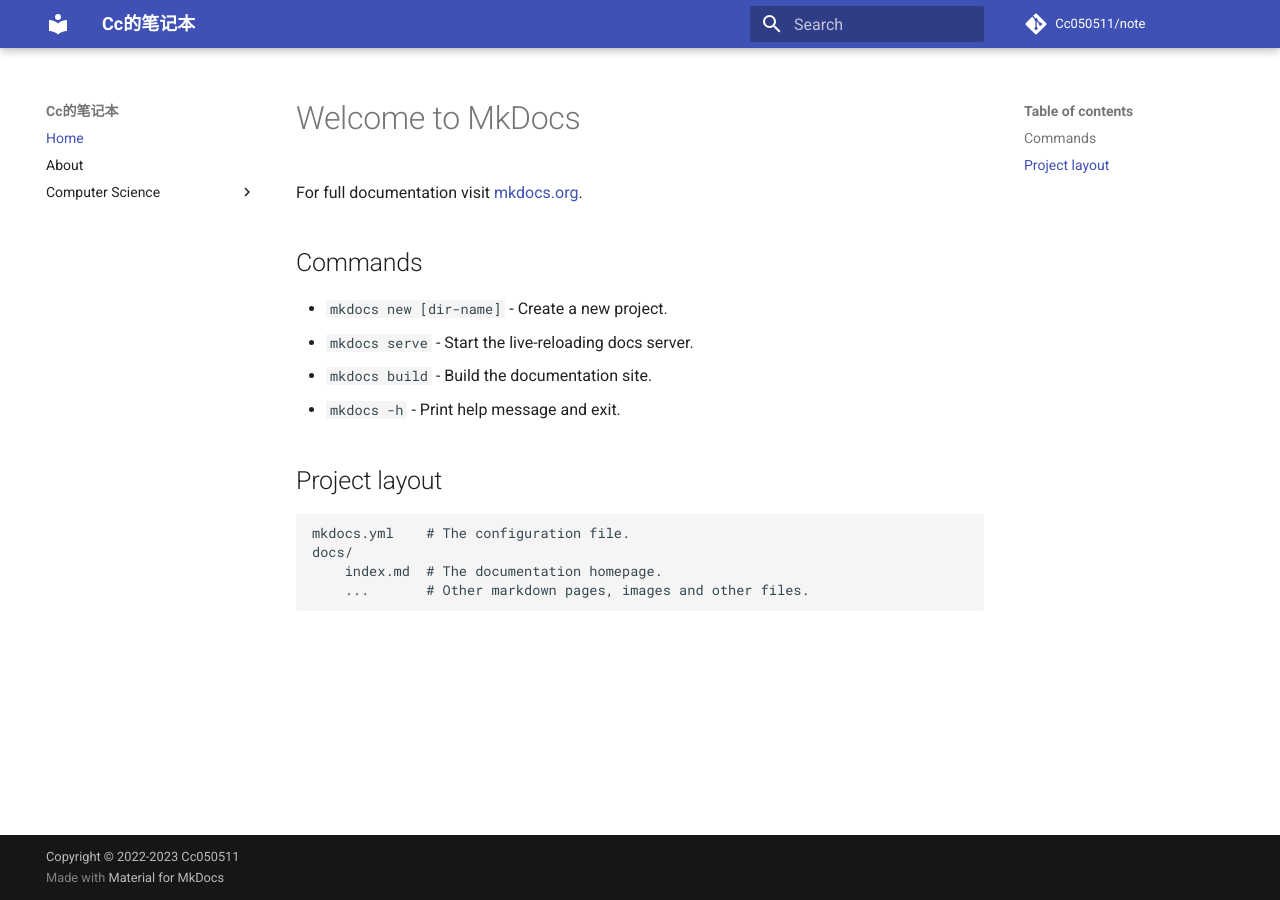
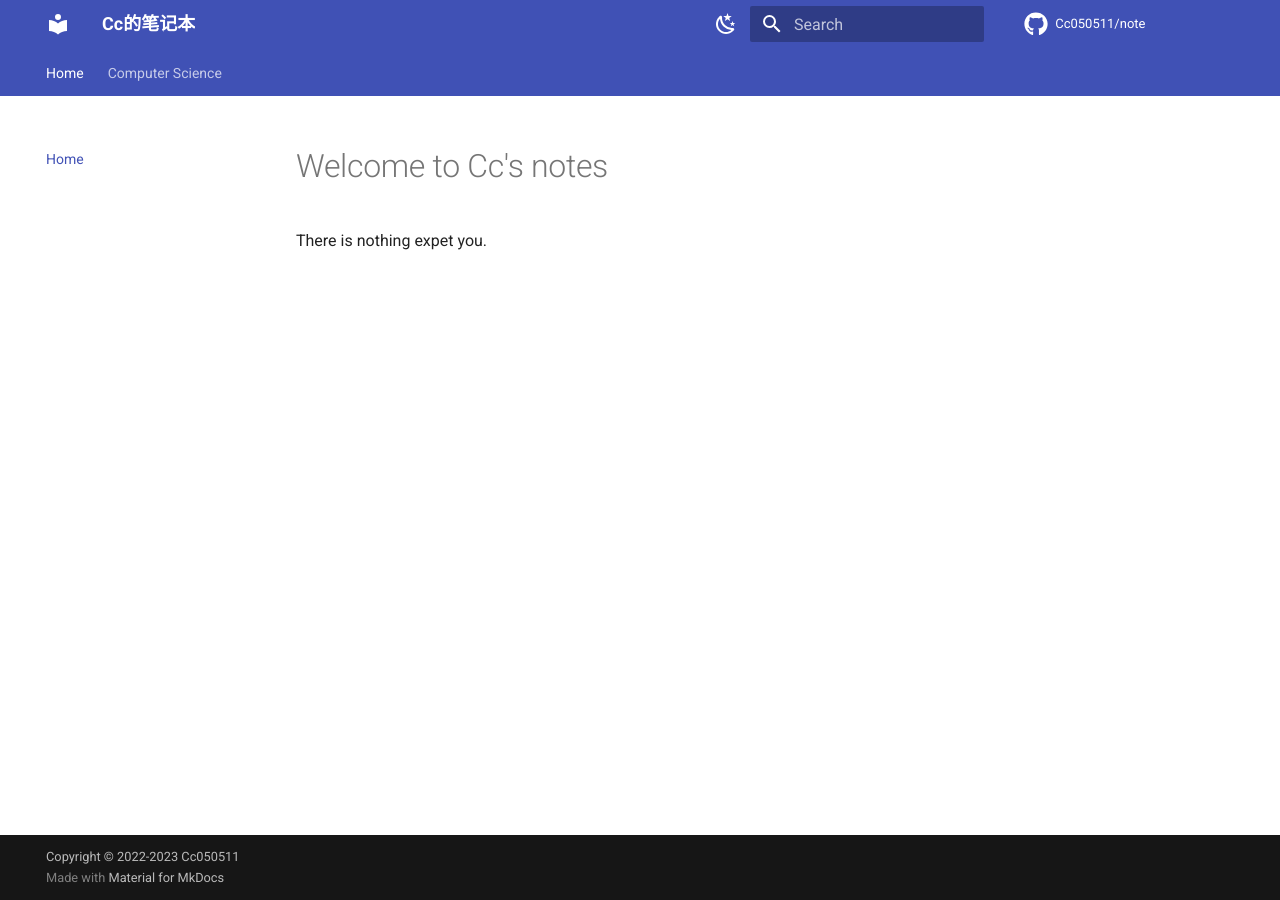
Before and after one commit to Cc050511/note, an MkDocs documentation site: the page built from docs/index.md, in a window 1280 px wide. Built offline with MkDocs 1.6.1 and Material for MkDocs 9.7.7, drawn with Linux system fonts in a browser that asks for light colours; comment, search, counter and statistics services are not loaded.

Commit message:
调整样式

```diff
--- a/docs/index.md
+++ b/docs/index.md
@@ -1,17 +1,3 @@
-# Welcome to MkDocs
+# Welcome to Cc's notes
 
-For full documentation visit [mkdocs.org](https://www.mkdocs.org).
-
-## Commands
-
-* `mkdocs new [dir-name]` - Create a new project.
-* `mkdocs serve` - Start the live-reloading docs server.
-* `mkdocs build` - Build the documentation site.
-* `mkdocs -h` - Print help message and exit.
-
-## Project layout
-
-    mkdocs.yml    # The configuration file.
-    docs/
-        index.md  # The documentation homepage.
-        ...       # Other markdown pages, images and other files.
+There is nothing expet you.
--- a/mkdocs.yml
+++ b/mkdocs.yml
@@ -8,11 +8,41 @@ copyright: Copyright &copy; 2022-2023 <a href="https://github.com/Cc050511" targ
 
 theme:
   name: 'material'
+  palette:
+    #primary: blue grey
+    - scheme: default # 日间模式
+      primary: indigo # 上方的
+      accent: cyan # 链接等可交互元件的高亮色
+      toggle:
+        icon: material/weather-night # 图标
+        name: 切换至夜间模式 # 鼠标悬浮提示
+    - scheme: slate # 夜间模式
+      primary: black
+      accent: cyan
+      toggle:
+        icon: material/weather-sunny
+        name: 切换至日间模式
+  features:
+    # - navigation.footer
+    - navigation.instant #- header.autohide  #自动隐藏
+    #- announce.dismiss #呈现可标记为由用户读取的临时公告，可以包含一个用于取消当前公告的按钮
+    - navigation.tracking #地址栏中的 URL 将自动更新为在目录中突出显示的活动锚点
+    - navigation.tabs #顶级部分将呈现在上面视口标题下方的菜单层中，但在移动设备上保持原样
+    #- navigation.tabs.sticky  #启用粘性选项卡后，导航选项卡将锁定在标题下方，并在向下滚动时始终保持可见
+    #- navigation.sections #启用部分后，顶级部分在边栏中呈现为1220px以上视口的组，但在移动设备上保持原样
+    - navigation.top # 返回顶部的按钮 在上滑时出现
+    - search.suggest # 搜索输入一些字母时推荐补全整个单词
+    - search.highlight # 搜索出的文章关键词加入高亮
+    #- navigation.expand # 打开Tab时左侧目录全部展开
+    #- navigation.indexes #启用节索引页后，可以将文档直接附加到节
+    - search.share #搜索分享按钮
+  icon:
+    repo: fontawesome/brands/github #右上角图标
 
 nav:
   - Home: index.md
-  - About: about.md
+  # - About: about.md
   - Computer Science:
-    - cpp编译运行: cpp编译运行.md
-    - 爬虫: 爬虫.md
-    - shell: shell.md
+    - cpp编译运行: cs/cpp编译运行.md
+    - 爬虫: cs/爬虫.md
+    - shell: cs/shell.md
```
Also changed, not shown: docs/about.md (deleted, +0 -47 lines), docs/cs/cpp编译运行.md (renamed from docs/cpp编译运行.md), docs/cs/shell.md (added), docs/cs/爬虫.md (renamed from docs/爬虫.md).
